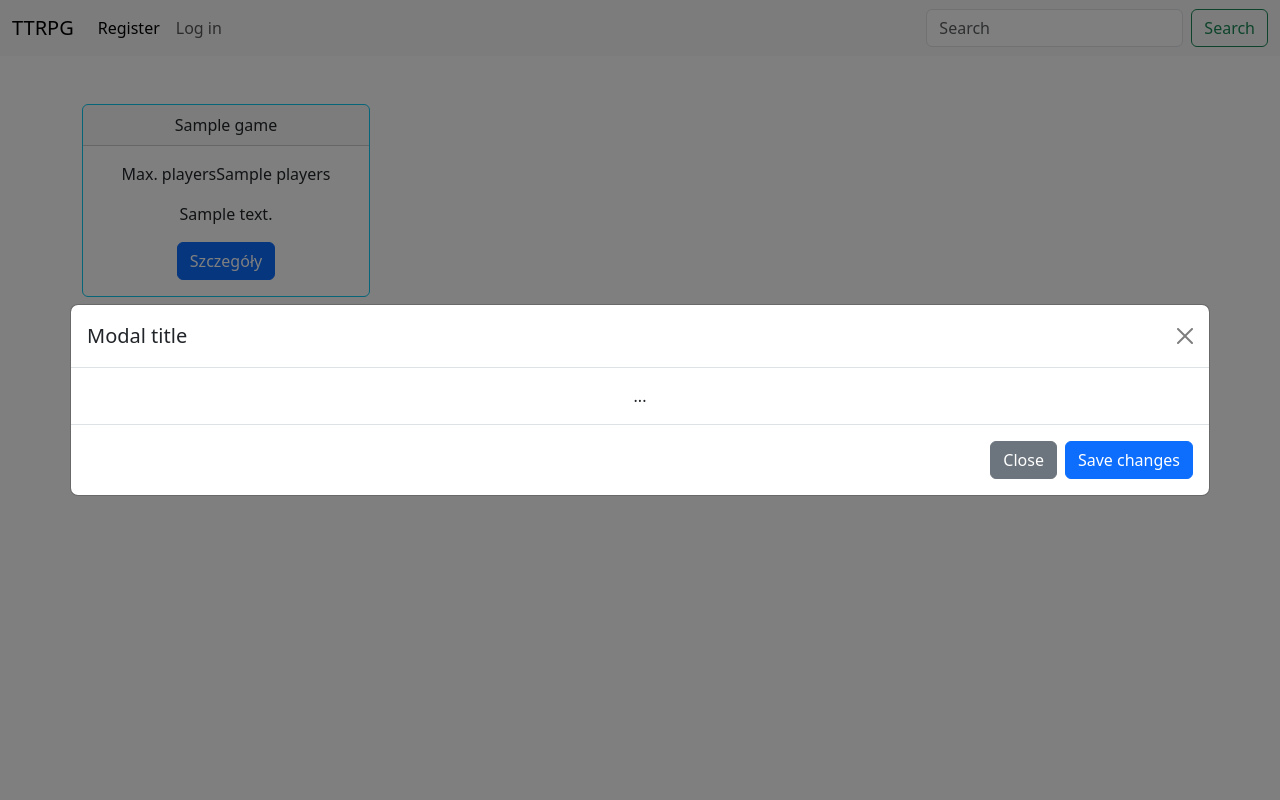
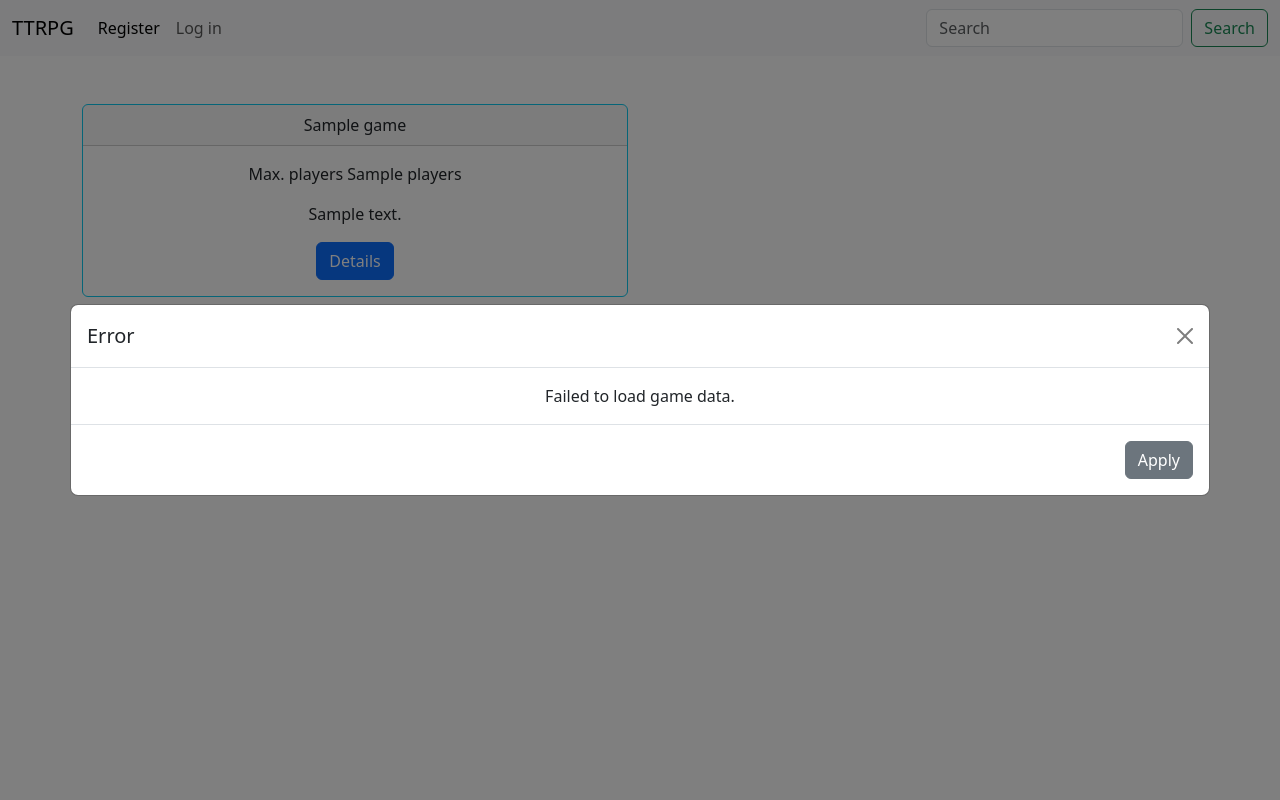
Before and after one commit to Kashydo/cs50-final-project, a Python web app: template templates/index.html in a window 1280 px wide, after a click on "Details". Run offline with Jinja, Linux system fonts and the light colour scheme; the template is opened without the code that fills it: most values are stand-ins (such as "Sample title", 1, 10 or a date in 2020).

Commit message:
feat: add game data retrieval and modal functionality

```diff
--- /dev/null
+++ b/static/scripts.js
@@ -0,0 +1,46 @@
+document.addEventListener("DOMContentLoaded", function () {
+  const myModal = document.getElementById("gameModal");
+  const myInput = document.getElementById("myInput");
+
+  if (myModal) {
+    myModal.addEventListener("shown.bs.modal", () => {
+      if (myInput) {
+        myInput.focus();
+      }
+    });
+  }
+
+  if (typeof bootstrap === "undefined") {
+    console.error("Bootstrap is not loaded");
+  } else {
+    console.log("Bootstrap is loaded");
+  }
+
+  // Add event listeners for buttons
+  document.querySelectorAll('.btn-primary[data-bs-toggle="modal"]').forEach(button => {
+    button.addEventListener('click', function () {
+      const gameId = this.getAttribute('data-game-id');
+      callGameData(gameId);
+    });
+  });
+});
+
+function callGameData(id) {
+  fetch(`/game_data/${id}`)
+    .then((response) => {
+      if (!response.ok) {
+        throw new Error(`HTTP error! status: ${response.status}`);
+      }
+      return response.json();
+    })
+    .then((data) => {
+      console.log(data);
+      document.getElementById("gameModalLabel").innerText = data.title;
+      document.querySelector(".modal-body").innerText = data.description;
+    })
+    .catch((error) => {
+      console.error("Error:", error);
+      document.getElementById("gameModalLabel").innerText = "Error";
+      document.querySelector(".modal-body").innerText = "Failed to load game data.";
+    });
+}
--- a/templates/index.html
+++ b/templates/index.html
@@ -1,26 +1,27 @@
 {% extends "layout.html" %} {% block content %}
 <div class="row">
-  {%for game in games%}
+  {% for game in games %}
   <div class="col-sm-6 mb-3 mb-sm-0">
     <div class="game" style="width: 18rem">
-      <div class="card border-info mb-3" style="max-width: 18rem;">
+      <div class="card border-info mb-3" style="max-width: 18rem">
         <div class="card-header">{{game.title}}</div>
         <div class="card-body">
-          <p class="card-players">Max. players{{game.players}}</p>
+          <p class="card-players">Max. players {{game.players}}</p>
           <p class="card-text">{{game.description}}</p>
           <button
             type="button"
             class="btn btn-primary"
             data-bs-toggle="modal"
             data-bs-target="#gameModal"
+            data-game-id="{{game.id}}"
           >
-            Szczegóły
+            Details
           </button>
         </div>
       </div>
     </div>
   </div>
-  {%endfor%}
+  {% endfor %}
 </div>
 
 <!-- Modal -->
@@ -36,7 +37,9 @@
   >
     <div class="modal-content">
       <div class="modal-header">
-            <h1 class="modal-title fs-5" id="gameModalLabel">Modal title</h1>
+        <h1 class="modal-title fs-5" id="gameModalLabel">
+          {{game_data.title}}
+        </h1>
         <button
           type="button"
           class="btn-close"
@@ -44,20 +47,17 @@
           aria-label="Close"
         ></button>
       </div>
-          <div class="modal-body">...</div>
+      <div class="modal-body">{{game_data.description}}</div>
       <div class="modal-footer">
         <button
           type="button"
           class="btn btn-secondary"
           data-bs-dismiss="modal"
         >
-              Close
+          Apply
         </button>
-            <button type="button" class="btn btn-primary">Save changes</button>
       </div>
     </div>
   </div>
 </div>
-  </div>
-</div>
-{%endblock%}
+{% endblock %}
--- a/templates/layout.html
+++ b/templates/layout.html
@@ -3,6 +3,11 @@
   <head>
     <meta charset="utf-8" />
     <meta name="viewport" content="width=device-width, initial-scale=1" />
+    <meta
+      http-equiv="Content-Security-Policy"
+      content="default-src 'self'; style-src 'self' https://cdn.jsdelivr.net; script-src 'self' https://cdn.jsdelivr.net; img-src 'self' data:;"
+    />
+
     <title>Find TTRPG</title>
     <link
       href="https://cdn.jsdelivr.net/npm/bootstrap@5.3.3/dist/css/bootstrap.min.css"
@@ -109,5 +114,6 @@
       integrity="sha384-YvpcrYf0tY3lHB60NNkmXc5s9fDVZLESaAA55NDzOxhy9GkcIdslK1eN7N6jIeHz"
       crossorigin="anonymous"
     ></script>
+    <script src="/static/scripts.js"></script>
   </body>
 </html>
```
Also changed, not shown: app.py (+19 -2 lines), db/queries.py (+9 -0 lines). Lines whose indentation alone changed are shown as unchanged.
